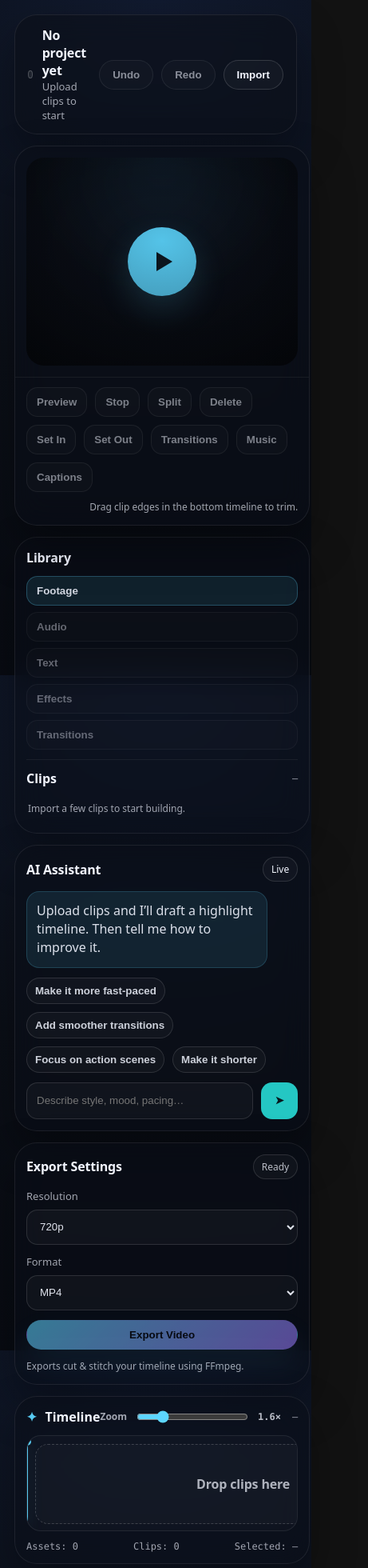
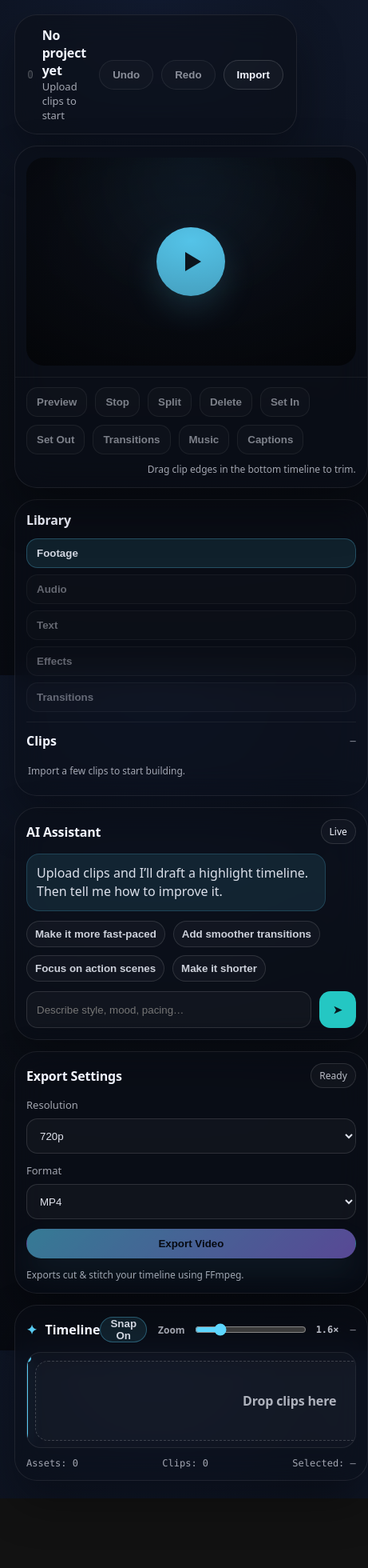
Before and after one commit to vidmartaj/clipgenius-studio, a Next.js app: page /studio in a window 390 px wide. Shown: the top 1960 px of the page at 80% size, 461 px wide, since content can reach past the window. After the commit the page ends 1873 px from the top, so only its background shows below. Built offline with nearby package versions, Linux system fonts and the light colour scheme.

Commit message:
Snapping polish: toggle + Alt override + snap flash

```diff
--- a/app/studio/page.tsx
+++ b/app/studio/page.tsx
@@ -45,6 +45,7 @@ export default function StudioPage() {
   const pendingSeekRef = useRef<PendingSeek | null>(null);
   const switchingRef = useRef(false);
   const currentDragRef = useRef<DragPayload | null>(null);
+  const altDownRef = useRef(false);
 
   const [assets, setAssets] = useState<Asset[]>([]);
   const assetsById = useMemo(() => new Map(assets.map((a) => [a.assetId, a])), [assets]);
@@ -78,6 +79,8 @@ export default function StudioPage() {
 
   const [playerSrc, setPlayerSrc] = useState<string | null>(null);
   const [timelineZoom, setTimelineZoom] = useState(1.6);
+  const [snappingEnabled, setSnappingEnabled] = useState(true);
+  const [altDown, setAltDown] = useState(false);
   const [isUploading, setIsUploading] = useState(false);
   const [uploadError, setUploadError] = useState<string | null>(null);
 
@@ -289,6 +292,27 @@ export default function StudioPage() {
     window.addEventListener("keydown", onKeyDown);
     return () => window.removeEventListener("keydown", onKeyDown);
   }, [timeline, selectedClipId]);
+
+  useEffect(() => {
+    const onKeyDown = (e: KeyboardEvent) => {
+      if (e.key === "Alt") {
+        altDownRef.current = true;
+        setAltDown(true);
+      }
+    };
+    const onKeyUp = (e: KeyboardEvent) => {
+      if (e.key === "Alt") {
+        altDownRef.current = false;
+        setAltDown(false);
+      }
+    };
+    window.addEventListener("keydown", onKeyDown);
+    window.addEventListener("keyup", onKeyUp);
+    return () => {
+      window.removeEventListener("keydown", onKeyDown);
+      window.removeEventListener("keyup", onKeyUp);
+    };
+  }, []);
 
   // ---- Player helpers ----
   async function ensurePlayerOnAsset(asset: Asset, seekTo: number, play: boolean) {
@@ -644,22 +668,27 @@ export default function StudioPage() {
     const fg = videoRef.current;
     const playheadSourceTime =
       fg && asset && fg.currentSrc && fg.currentSrc.endsWith(asset.videoUrl) ? Number(fg.currentTime || 0) : null;
+    const doSnap = snappingEnabled && !altDownRef.current;
 
     let nextIn = clip.sourceIn;
     let nextOut = clip.sourceOut;
     const startOutBounded = Math.min(d.startOut, maxOut);
     if (d.handle === "in") {
       nextIn = clamp(d.startIn + delta, 0, startOutBounded - minLen);
+      if (doSnap) {
         nextIn = snapWithin(snapPoints, nextIn, snapThreshold, 0, startOutBounded - minLen);
         if (playheadSourceTime != null && Math.abs(playheadSourceTime - nextIn) <= snapThreshold) {
           nextIn = clamp(playheadSourceTime, 0, startOutBounded - minLen);
         }
       }
+    }
     if (d.handle === "out") {
       nextOut = clamp(d.startOut + delta, d.startIn + minLen, maxOut);
+      if (doSnap) {
         nextOut = snapWithin(snapPoints, nextOut, snapThreshold, d.startIn + minLen, maxOut);
         if (playheadSourceTime != null && Math.abs(playheadSourceTime - nextOut) <= snapThreshold) {
           nextOut = clamp(playheadSourceTime, d.startIn + minLen, maxOut);
+        }
       }
     }
 
@@ -1041,6 +1070,15 @@ export default function StudioPage() {
                 <span>Timeline</span>
               </div>
               <div className="timelineRight">
+                <button
+                  type="button"
+                  className={`snapBtn ${snappingEnabled ? "on" : "off"}`}
+                  onClick={() => setSnappingEnabled((s) => !s)}
+                  title={snappingEnabled ? "Snapping ON (hold Alt to disable)" : "Snapping OFF"}
+                  aria-pressed={snappingEnabled}
+                >
+                  Snap {snappingEnabled ? "On" : "Off"}
+                </button>
                 <label className="zoomCtl">
                   <span>Zoom</span>
                   <input
@@ -1063,6 +1101,8 @@ export default function StudioPage() {
               timeline={timeline}
               durationSeconds={duration}
               zoom={timelineZoom}
+              snappingEnabled={snappingEnabled}
+              altDown={altDown}
               offsets={offsets}
               selectedClipId={selectedClipId}
               playheadSeconds={playheadProjectTime}
@@ -1109,6 +1149,8 @@ function TimelineStrip({
   timeline,
   durationSeconds,
   zoom,
+  snappingEnabled,
+  altDown,
   offsets,
   selectedClipId,
   playheadSeconds,
@@ -1127,6 +1169,8 @@ function TimelineStrip({
   timeline: ProjectTimeline;
   durationSeconds: number;
   zoom: number;
+  snappingEnabled: boolean;
+  altDown: boolean;
   offsets: Map<string, number>;
   selectedClipId: string | null;
   playheadSeconds: number;
@@ -1147,6 +1191,7 @@ function TimelineStrip({
   const [dropPayload, setDropPayload] = useState<DragPayload | null>(null);
   const [draggingId, setDraggingId] = useState<string | null>(null);
   const dragDepthRef = useRef(0);
+  const [snapFlashAt, setSnapFlashAt] = useState<number | null>(null);
 
   function clientXToProjectTime(clientX: number) {
     const el = refEl.current;
@@ -1210,7 +1255,13 @@ function TimelineStrip({
 
   function snapProjectTime(t: number) {
     const thr = getSnapThresholdSeconds();
-    return snapNearest(projectBoundaries(), t, thr);
+    if (!snappingEnabled || altDown) return t;
+    const snapped = snapNearest(projectBoundaries(), t, thr);
+    if (Math.abs(snapped - t) > 0.001) {
+      setSnapFlashAt(snapped);
+      window.setTimeout(() => setSnapFlashAt((cur) => (cur === snapped ? null : cur)), 220);
+    }
+    return snapped;
   }
 
   return (
@@ -1361,6 +1412,13 @@ function TimelineStrip({
               />
             );
           })() : null}
+          {snapFlashAt != null ? (
+            <div
+              className="snapFlash"
+              style={{ left: pct(clamp(snapFlashAt / duration, 0, 1)) } as any}
+              aria-hidden="true"
+            />
+          ) : null}
         </div>
       </div>
     </div>
--- a/styles/globals.css
+++ b/styles/globals.css
@@ -394,6 +394,24 @@ body {
   color: rgba(242,245,255,0.76);
 }
 
+.snapBtn{
+  height: 32px;
+  padding: 0 12px;
+  border-radius: 999px;
+  border: 1px solid rgba(255,255,255,0.14);
+  background: rgba(255,255,255,0.03);
+  color: rgba(242,245,255,0.86);
+  font-weight: 900;
+  cursor: pointer;
+}
+.snapBtn.on{
+  border-color: rgba(93, 214, 255, 0.32);
+  background: rgba(93, 214, 255, 0.10);
+}
+.snapBtn.off{
+  opacity: 0.7;
+}
+
 .timelineStripWrap{
   display:grid;
   gap: 10px;
@@ -530,6 +548,24 @@ body {
   background: linear-gradient(135deg, rgba(93, 214, 255, 0.10), rgba(155, 123, 255, 0.14));
   box-shadow: 0 0 0 3px rgba(155, 123, 255, 0.10);
   pointer-events: none;
+}
+
+.snapFlash{
+  position:absolute;
+  top: 8px;
+  bottom: 8px;
+  width: 2px;
+  background: rgba(93, 214, 255, 0.92);
+  box-shadow: 0 0 18px rgba(93, 214, 255, 0.35);
+  border-radius: 2px;
+  transform: translateX(-1px);
+  pointer-events:none;
+  animation: snapPulse 220ms ease-out;
+}
+@keyframes snapPulse{
+  0%{ opacity: 0.0; }
+  20%{ opacity: 1.0; }
+  100%{ opacity: 0.0; }
 }
 
 .timelineTrack {
```
Lines whose indentation alone changed are shown as unchanged.
